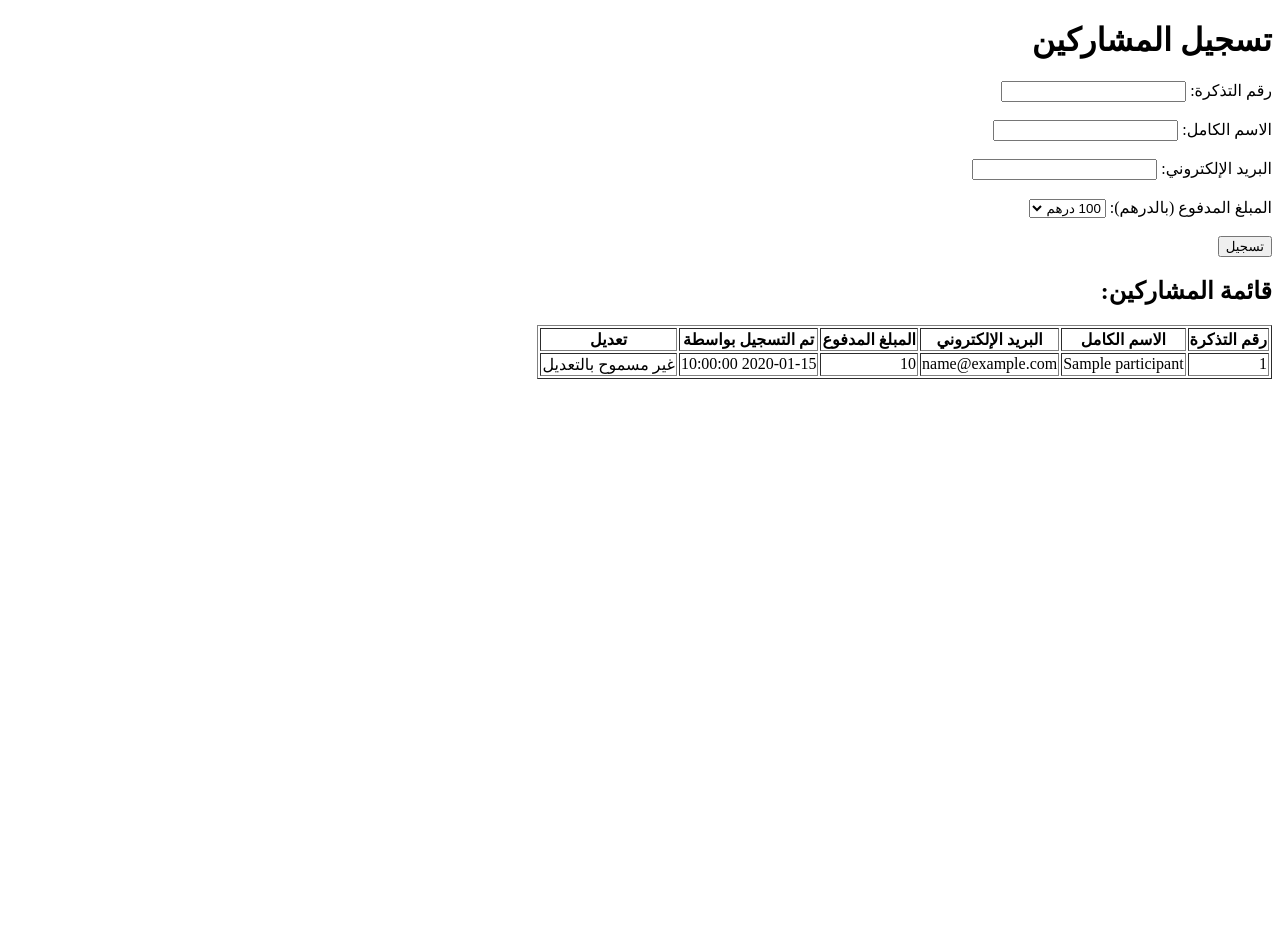
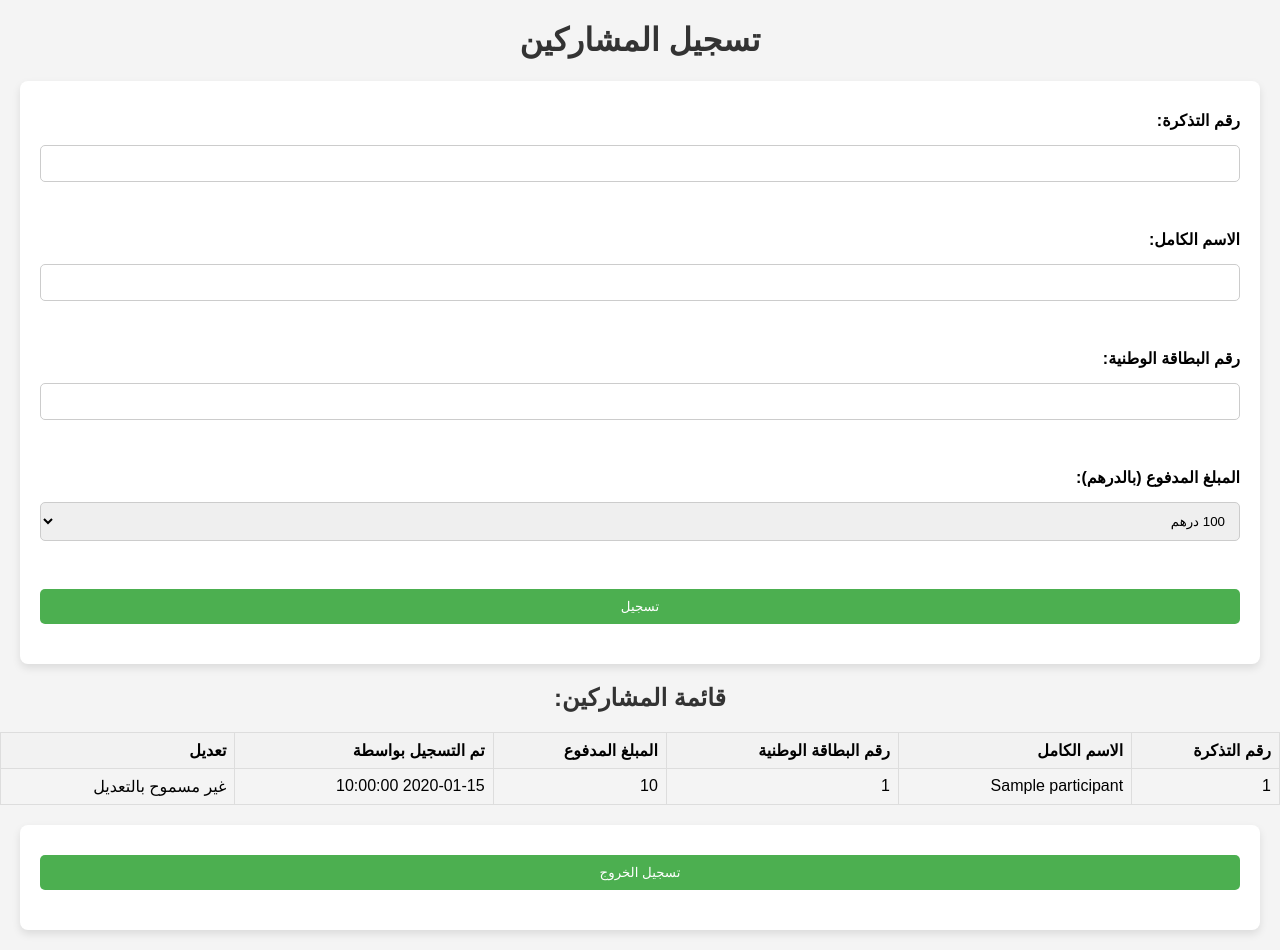
Before and after one commit to OUCHTAH/chakir, a Flask app: template templates/home.html in a window 1280 px wide. Before the commit the page ends 379 px from the top, so only its background shows below. Run offline with Flask 2, Linux system fonts and the light colour scheme; the template is opened without the code that fills it: most values are stand-ins (such as "Sample title", 1, 10 or a date in 2020).

Commit message:
Update home.html

```diff
--- a/templates/home.html
+++ b/templates/home.html
@@ -4,6 +4,122 @@
     <meta charset="UTF-8">
     <meta name="viewport" content="width=device-width, initial-scale=1.0">
     <title>تسجيل المشاركين</title>
+    <style>
+        body {
+            font-family: Arial, sans-serif;
+            direction: rtl;
+            background-color: #f4f4f4;
+            margin: 0;
+            padding: 0;
+        }
+
+        h1, h2 {
+            text-align: center;
+            color: #333;
+        }
+
+        form {
+            background-color: #fff;
+            margin: 20px;
+            padding: 20px;
+            border-radius: 8px;
+            box-shadow: 0 4px 8px rgba(0, 0, 0, 0.1);
+        }
+
+        label {
+            display: block;
+            margin: 10px 0 5px;
+            font-weight: bold;
+        }
+
+        input[type="text"],
+        select,
+        input[type="submit"] {
+            width: 100%;
+            padding: 10px;
+            margin: 10px 0 20px;
+            border-radius: 5px;
+            border: 1px solid #ccc;
+            box-sizing: border-box;
+        }
+
+        input[type="submit"] {
+            background-color: #4CAF50;
+            color: white;
+            border: none;
+            cursor: pointer;
+        }
+
+        input[type="submit"]:hover {
+            background-color: #45a049;
+        }
+
+        table {
+            width: 100%;
+            margin-top: 20px;
+            border-collapse: collapse;
+        }
+
+        th, td {
+            text-align: right;
+            padding: 8px;
+            border: 1px solid #ddd;
+        }
+
+        th {
+            background-color: #f2f2f2;
+        }
+
+        .button-container {
+            text-align: center;
+        }
+
+        button {
+            background-color: #f44336;
+            color: white;
+            border: none;
+            padding: 10px 20px;
+            font-size: 16px;
+            border-radius: 5px;
+            cursor: pointer;
+        }
+
+        button:hover {
+            background-color: #e53935;
+        }
+
+        /* التنسيق للأجهزة المحمولة */
+        @media (max-width: 600px) {
+            h1, h2 {
+                font-size: 20px;
+            }
+
+            form {
+                margin: 10px;
+                padding: 15px;
+            }
+
+            input[type="text"], select, input[type="submit"] {
+                padding: 12px;
+                font-size: 16px;
+            }
+
+            table {
+                font-size: 14px;
+            }
+
+            button {
+                width: 100%;
+                font-size: 18px;
+            }
+        }
+
+        @media (max-width: 400px) {
+            input[type="submit"], button {
+                font-size: 14px;
+            }
+        }
+    </style>
 </head>
 <body>
     <h1>تسجيل المشاركين</h1>
@@ -14,8 +130,8 @@
         <label for="name">الاسم الكامل:</label>
         <input type="text" id="name" name="name" required><br><br>
 
-        <label for="email">البريد الإلكتروني:</label>
-        <input type="email" id="email" name="email" required><br><br>
+        <label for="national_id">رقم البطاقة الوطنية:</label>
+        <input type="text" id="national_id" name="national_id" required><br><br>
 
         <label for="amount">المبلغ المدفوع (بالدرهم):</label>
         <select id="amount" name="amount" required>
@@ -33,7 +149,7 @@
             <tr>
                 <th>رقم التذكرة</th>
                 <th>الاسم الكامل</th>
-                <th>البريد الإلكتروني</th>
+                <th>رقم البطاقة الوطنية</th>
                 <th>المبلغ المدفوع</th>
                 <th>تم التسجيل بواسطة</th>
                 <th>تعديل</th>
@@ -44,7 +160,7 @@
                 <tr>
                     <td>{{ participant['ticket_number'] }}</td>
                     <td>{{ participant['name'] }}</td>
-                    <td>{{ participant['email'] }}</td>
+                    <td>{{ participant['national_id'] }}</td>
                     <td>{{ participant['amount'] }}</td>
                     <td>{{ participant['added_by'] }}</td>
                     <td>
@@ -58,5 +174,11 @@
             {% endfor %}
         </tbody>
     </table>
+
+    <div class="button-container">
+        <form action="{{ url_for('logout') }}" method="POST">
+            <input type="submit" value="تسجيل الخروج">
+        </form>
+    </div>
 </body>
 </html>
```
